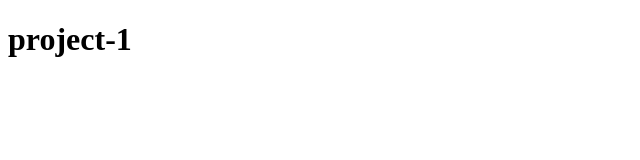
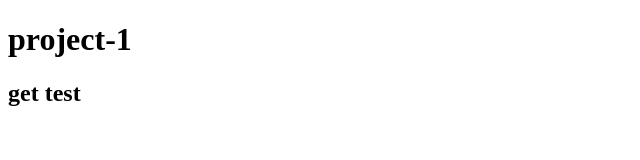
Before and after one commit to KHTRE/project-1, a plain HTML site: page index.html in a window 1280 px wide. Shown: the whole page, without its empty margins (0-640 px from the left). Drawn offline with Linux system fonts and the light colour scheme.

Commit message:
test of the git

```diff
--- a/index.html
+++ b/index.html
@@ -8,5 +8,7 @@
 </head>
 <body>
   <h1>project-1</h1>
+  <h2>get test</h2>
+
 </body>
 </html>
```
